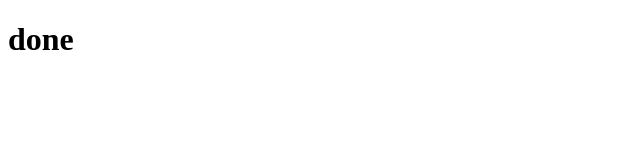
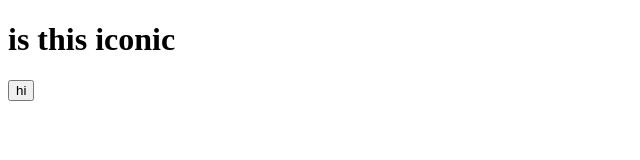
Before and after one commit to waterjet9/new, a plain HTML site: page index.html in a window 1280 px wide. Shown: the whole page, without its empty margins (0-640 px from the left). Drawn offline with Linux system fonts and the light colour scheme.

Commit message:
Update index.html

```diff
--- a/index.html
+++ b/index.html
@@ -6,6 +6,7 @@
     <title>Document</title>
 </head>
 <body>
-    <h1>done</h1>
+    <h1>is this iconic</h1>
+    <button>hi</button>
 </body>
 </html>
```
